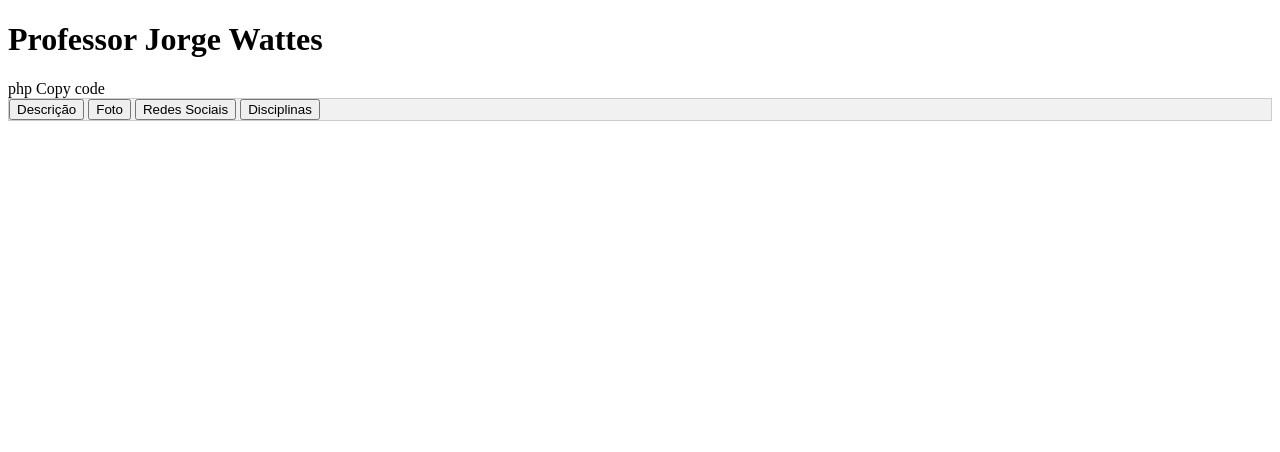
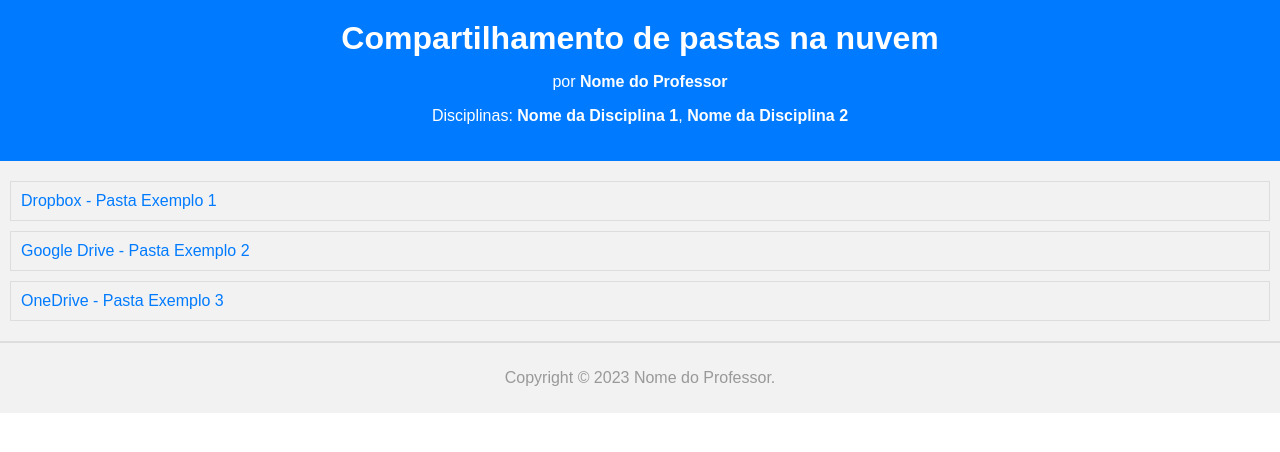
Before and after one commit to jorgewattes/jorgewattes.github.io, a plain HTML site: page index.html in a window 1280 px wide. Drawn offline with Linux system fonts and the light colour scheme.

Commit message:
Update index.html

```diff
--- a/index.html
+++ b/index.html
@@ -1,84 +1,66 @@
-
 <!DOCTYPE html>
 <html>
   <head>
-	<title>Professor Jorge Wattes</title>
+    <meta charset="UTF-8">
+    <title>Compartilhamento de pastas na nuvem</title>
     <style>
-		/* estilo para as abas */
-		.tab {
-			overflow: hidden;
-			border: 1px solid #ccc;
-			background-color: #f1f1f1;
+      body {
+        font-family: Arial, sans-serif;
+        margin: 0;
+        padding: 0;
       }
-css
-Copy code
-	/* estilo para os botões das abas */
-	.tab button {
-		background-color: inherit;
-		float: left;
-		border: none;
-		outline: none;
-		cursor: pointer;
-		padding: 14px 16px;
-		transition: 0.3s;
-		font-size: 17px;
+      header {
+        background-color: #007bff;
+        color: white;
+        padding: 20px;
+        text-align: center;
       }
-
-	/* estilo para o botão da aba ativa */
-	.tab button.active {
-		background-color: #ccc;
+      h1 {
+        margin: 0;
       }
-
-	/* estilo para o conteúdo das abas */
-	.tabcontent {
-		display: none;
-		padding: 6px 12px;
-		border: 1px solid #ccc;
-		border-top: none;
+      nav {
+        background-color: #f2f2f2;
+        border-bottom: 1px solid #ddd;
+        padding: 10px;
+      }
+      ul {
+        margin: 0;
+        padding: 0;
+        list-style-type: none;
+      }
+      li {
+        margin: 10px 0;
+        padding: 10px;
+        border: 1px solid #ddd;
+      }
+      a {
+        text-decoration: none;
+        color: #007bff;
+      }
+      footer {
+        background-color: #f2f2f2;
+        border-top: 1px solid #ddd;
+        color: #999;
+        padding: 10px;
+        text-align: center;
       }
     </style>
   </head>
   <body>
-	<h1>Professor Jorge Wattes</h1>
-php
-Copy code
-<!-- abas -->
-<div class="tab">
-	<button class="tablinks" onclick="openTab(event, 'descricao')">Descrição</button>
-	<button class="tablinks" onclick="openTab(event, 'foto')">Foto</button>
-	<button class="tablinks" onclick="openTab(event, 'redes-sociais')">Redes Sociais</button>
-	<button class="tablinks" onclick="openTab(event, 'disciplinas')">Disciplinas</button>
-</div>
-
-<!-- conteúdo das abas -->
-<div id="descricao" class="tabcontent">
-	<h2>Descrição do Professor</h2>
-	<p>Insira aqui a descrição do professor Jorge Wattes.</p>
-</div>
-
-<div id="foto" class="tabcontent">
-	<h2>Foto</h2>
-	<img src="caminho/para/a/foto/do/professor.jpg" alt="Foto do Professor Jorge Wattes">
-</div>
-
-<div id="redes-sociais" class="tabcontent">
-	<h2>Redes Sociais</h2>
-	<p>Insira aqui os links para as redes sociais do professor:</p>
+    <header>
+      <h1>Compartilhamento de pastas na nuvem</h1>
+      <p>por <strong>Nome do Professor</strong></p>
+      <p>Disciplinas: <strong>Nome da Disciplina 1</strong>, <strong>Nome da Disciplina 2</strong></p>
+    </header>
+    <nav>
       <ul>
-		<li><a href="https://www.facebook.com/professorjorgewattes">Facebook</a></li>
-		<li><a href="https://www.twitter.com/professorjorgewattes">Twitter</a></li>
-		<li><a href="https://www.linkedin.com/in/professorjorgewattes">LinkedIn</a></li>
+        <li><a href="https://www.dropbox.com/sh/examplefolder1">Dropbox - Pasta Exemplo 1</a></li>
+        <li><a href="https://drive.google.com/drive/folders/examplefolder2">Google Drive - Pasta Exemplo 2</a></li>
+        <li><a href="https://onedrive.live.com/?id=examplefolder3">OneDrive - Pasta Exemplo 3</a></li>
       </ul>
-</div>
-
-<div id="disciplinas" class="tabcontent">
-	<h2>Disciplinas</h2>
-	<div class="disciplina">
-		<h3>Nome da Disciplina 1</h3>
-		<img src="caminho/para/a/imagem/da/disciplina-1.jpg" alt="Imagem da Disciplina 1">
-		<p>Insira aqui a descrição da Disciplina 1.</p>
-		<a href="#">Link para a Disciplina 1</a>
-	</div>
-	<div class="disciplina">
-		<h3>Nome da Disciplina 2</h3>
-		<img src="caminho/para/a/imag
+    </nav>
+    <footer>
+      <p>Copyright &copy; 2023 Nome do Professor.
+    </footer>
+  </body>
+</html>
```
Lines whose indentation alone changed are shown as unchanged.
